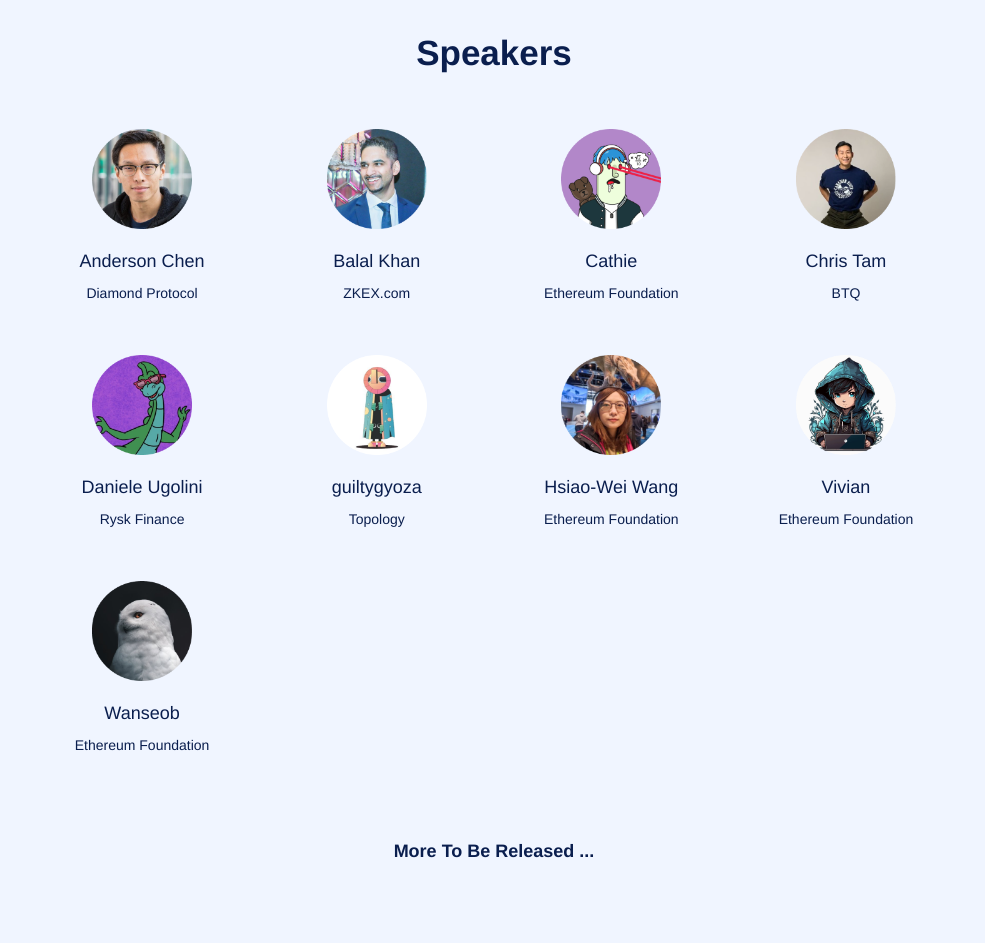
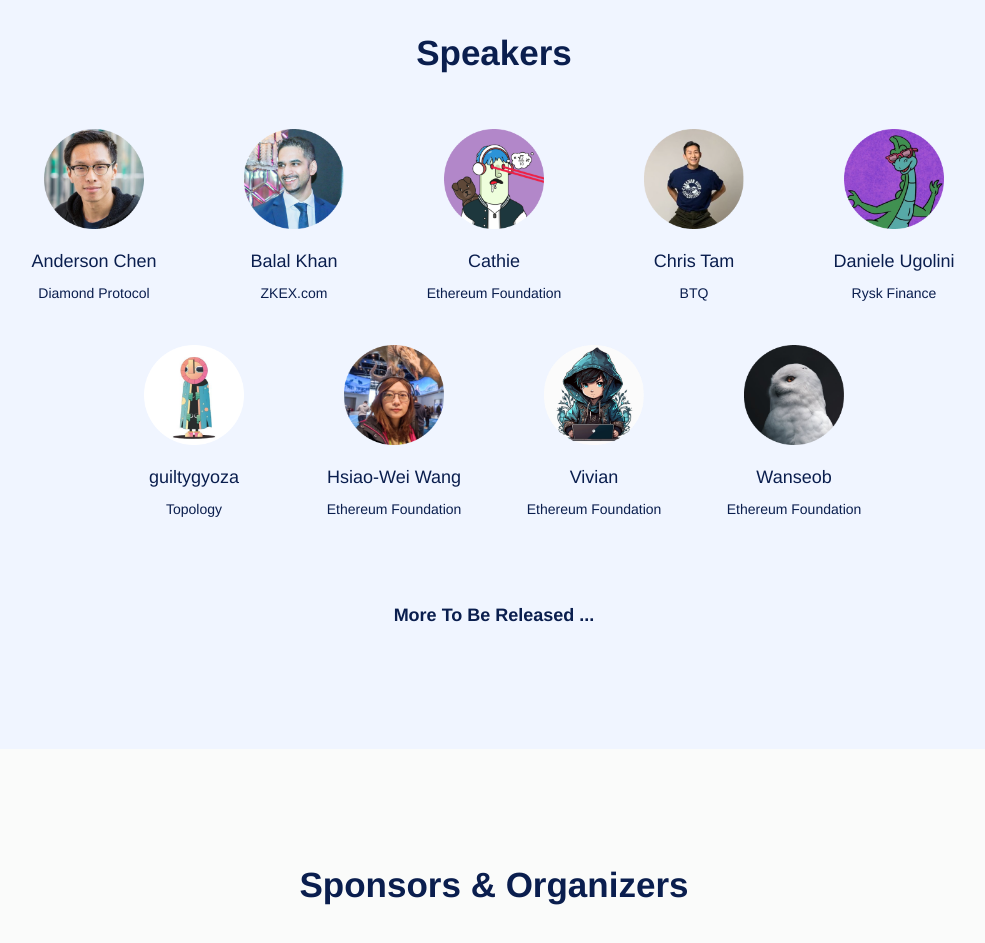
Before and after one commit to ETHTaipei/ETH-Taipei-Website, a Next.js app: page / in a window 1280 px wide. Shown: the part 3560-4503 px from the top of the page, without its empty margins (146-1131 px from the left). Built offline with nearby package versions, Linux system fonts and the light colour scheme; no server answers.

Commit message:
feat: update UI

```diff
--- a/components/HomePage/Speakers.tsx
+++ b/components/HomePage/Speakers.tsx
@@ -1,7 +1,5 @@
 import t from "@/public/constant/content";
 import Colors from "@/styles/colors";
-import { faUser } from "@fortawesome/free-solid-svg-icons";
-import { FontAwesomeIcon } from "@fortawesome/react-fontawesome";
 import React from "react";
 import styled from "styled-components";
 import speakers from "@/public/constant/speakers";
@@ -67,19 +65,16 @@ const Description = styled.span`
 `;
 
 const SpeakersContainer = styled.div`
-  display: grid;
-  grid-template-columns: repeat(4, 1fr);
-  grid-gap: 50px 100px;
+  max-width: 960px;
+  display: flex;
+  flex-wrap: wrap;
+  justify-content: center;
+  grid-gap: 40px 40px;
   margin-top: 40px;
-  @media (max-width: 992px) {
-    display: flex;
-    flex-wrap: wrap;
-    justify-content: center;
-    grid-gap: 40px 40px;
-  }
 `;
 
 const SpeakerContainer = styled.div`
+  flex: 0 1 160px;
   display: flex;
   flex-direction: column;
   align-items: center;
```
